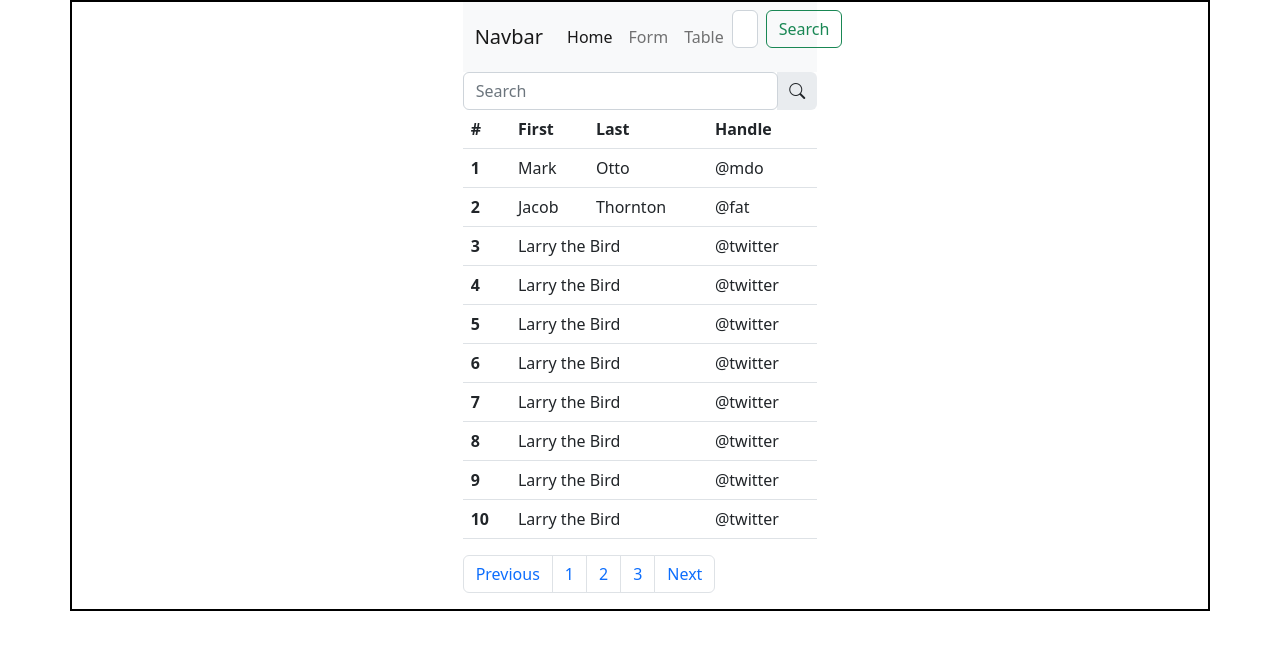
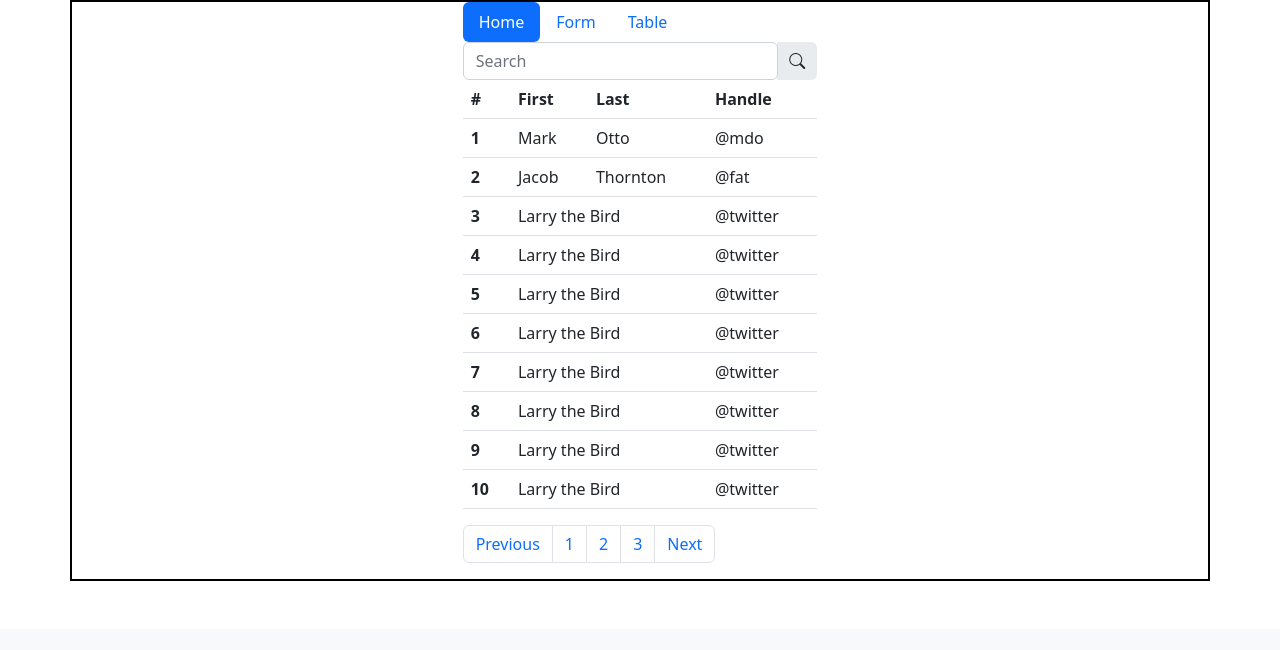
Before and after one commit to mkueller/SE-319, a plain HTML site: page Projects/Project1/page2.html in a window 1280 px wide. Drawn offline with nearby package versions, Linux system fonts and the light colour scheme.

Commit message:
Assig1 prog
Prog on assigment 1

```diff
--- a/Projects/Project1/page2.html
+++ b/Projects/Project1/page2.html
@@ -18,16 +18,7 @@
             <div class="col-4">
             </div>
             <div class="col-4">
-                <nav class="navbar navbar-expand-lg bg-light">
-                    <div class="container-fluid">
-                        <a class="navbar-brand" href="#">Navbar</a>
-                        <button class="navbar-toggler" type="button" data-bs-toggle="collapse"
-                            data-bs-target="#navbarSupportedContent" aria-controls="navbarSupportedContent"
-                            aria-expanded="false" aria-label="Toggle navigation">
-                            <span class="navbar-toggler-icon"></span>
-                        </button>
-                        <div class="collapse navbar-collapse" id="navbarSupportedContent">
-                            <ul class="navbar-nav me-auto mb-2 mb-lg-0">
+                <ul class="nav nav-pills">
                     <li class="nav-item">
                         <a class="nav-link active" aria-current="page" href="index.html">Home</a>
                     </li>
@@ -35,16 +26,9 @@
                         <a class="nav-link" href="page1.html">Form</a>
                     </li>
                     <li class="nav-item">
-                                    <a class="nav-link" href="#">Table</a>
+                        <a class="nav-link" href="page2.html">Table</a>
                     </li>
                 </ul>
-                            <form class="d-flex" role="search">
-                                <input class="form-control me-2" type="search" placeholder="Search" aria-label="Search">
-                                <button class="btn btn-outline-success" type="submit">Search</button>
-                            </form>
-                        </div>
-                    </div>
-                </nav>
                 <table class="table">
                     <div class="input-group rounded">
                         <input type="search" class="form-control rounded" placeholder="Search" aria-label="Search"
```
Also changed, not shown: Projects/Project1/index.html (+1 -17 lines), Projects/Project1/page1.html (+2 -18 lines). Lines whose indentation alone changed are shown as unchanged.
